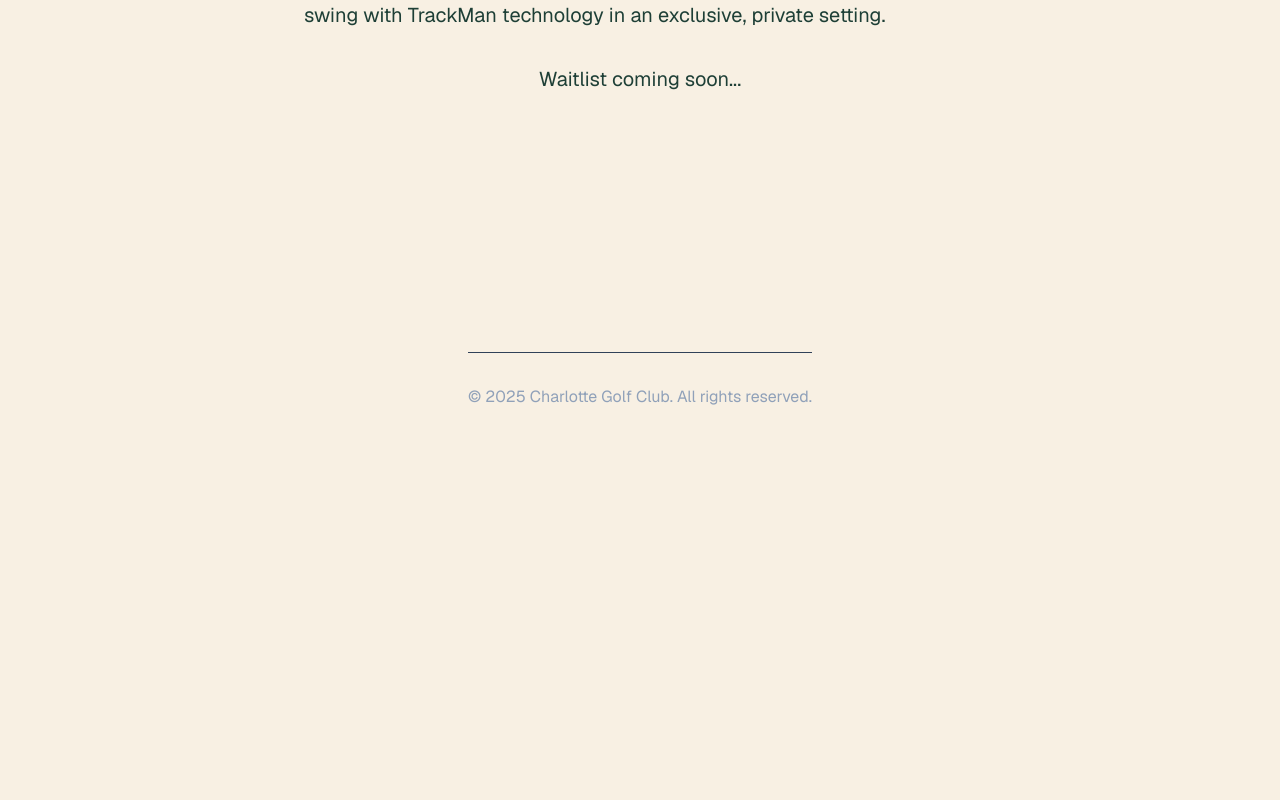
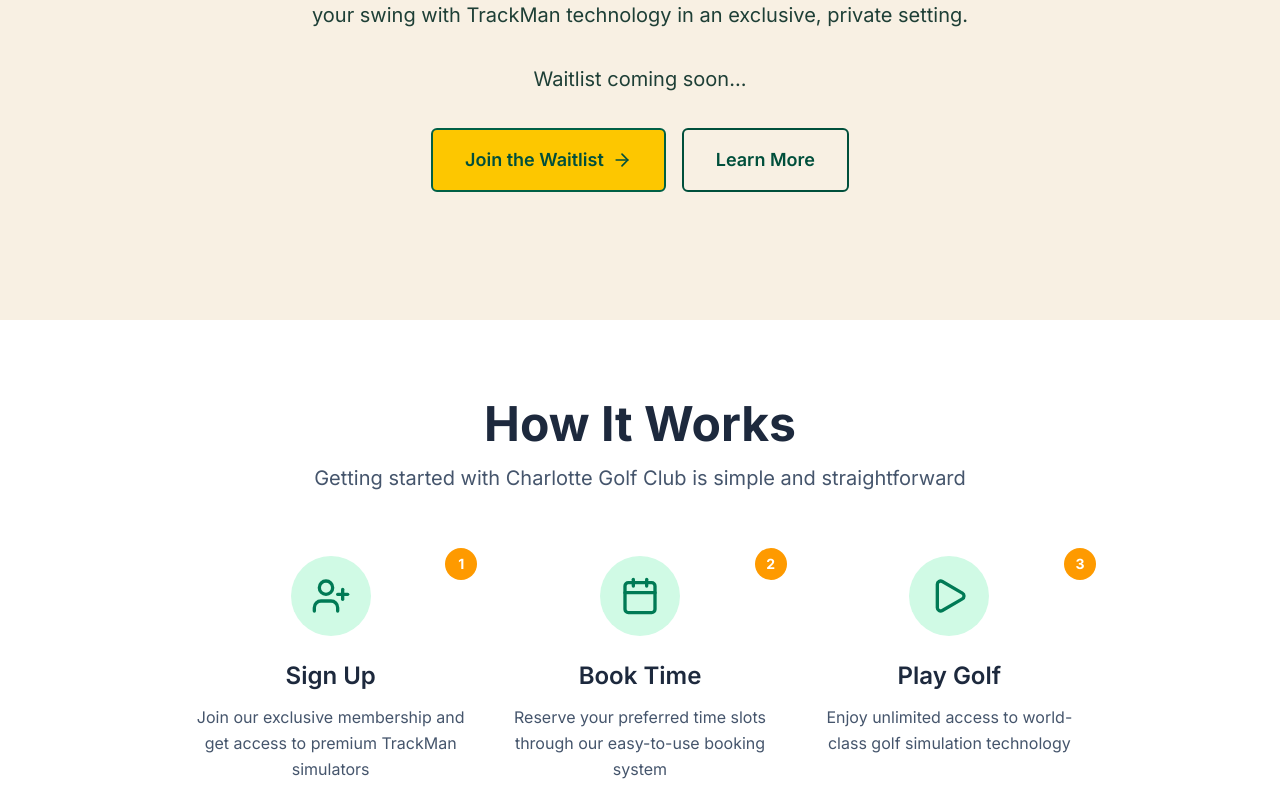
Before and after one commit to MatthewIczkowski/cltgc, a Next.js app: page / in a window 1280 px wide. Shown: the part 560-1360 px from the top of the page. Before the commit the page ends 1049 px from the top, so only its background shows below. Built offline with nearby package versions, Linux system fonts and the light colour scheme.

Commit message:
removed dark mode, added how it works, added hero section buttons, improved formatting

```diff
--- a/src/app/components/hero-section.tsx
+++ b/src/app/components/hero-section.tsx
@@ -1,10 +1,19 @@
+"use client"
+
 import React from 'react'
 import Image from 'next/image'
 import heroImage from '../../../public/hero-section.png'
+import { ArrowRight } from 'lucide-react'
 
 export function HeroSection() {
+  const scrollToWaitlist = () => {
+    document.getElementById("waitlist")?.scrollIntoView({ behavior: "smooth" })
+  }
+
   return (
     <div className="relative min-h-screen overflow-hidden">
+      <div className="relative z-10 container mx-auto px-4 text-center">
+        <div className="max-w-4xl mx-auto">
           <Image src={heroImage} alt="Charlotte Golf Club" className="mx-auto block"/>
           <h1 className="text-5xl md:text-7xl font-bold mb-6 leading-tight">Charlotte Golf Club</h1>
           <p className="text-xl md:text-2xl mb-4 font-medium">
@@ -15,8 +24,22 @@ export function HeroSection() {
               exclusive, private setting.
           </p>
           <p className="text-center text-lg md:text-xl mb-8 max-w-2xl mx-auto leading-relaxed">Waitlist coming soon...</p>
+          <div className="flex flex-col sm:flex-row gap-4 justify-center items-center">
+              <button
+                className="bg-yellow-400 hover:bg-yellow-500 text-emerald-900 border-emerald-800 border-2 font-semibold px-8 py-4 text-lg rounded-md flex items-center justify-center"
+                onClick={scrollToWaitlist}
+              >
+                Join the Waitlist
+                <ArrowRight className="ml-2 h-5 w-5"/>
+              </button>
+              <button
+                className="border-emerald-900 border-2 text-emerald-900 hover:bg-emerald-900 hover:text-white font-semibold px-8 py-4 text-lg rounded-md"
+              >
+                Learn More
+              </button>
             </div>
-
-
+          </div>
+        </div>
+      </div>
   );
 }
--- /dev/null
+++ b/src/app/components/how-it-works-section.tsx
@@ -0,0 +1,51 @@
+import { UserPlus, Calendar, Play } from "lucide-react"
+
+export function HowItWorksSection() {
+  const steps = [
+    {
+      icon: UserPlus,
+      title: "Sign Up",
+      description: "Join our exclusive membership and get access to premium TrackMan simulators",
+    },
+    {
+      icon: Calendar,
+      title: "Book Time",
+      description: "Reserve your preferred time slots through our easy-to-use booking system",
+    },
+    {
+      icon: Play,
+      title: "Play Golf",
+      description: "Enjoy unlimited access to world-class golf simulation technology",
+    },
+  ]
+
+  return (
+    <section className="py-20 bg-white w-full">
+      <div className="container mx-auto px-4">
+        <div className="text-center mb-16">
+          <h2 className="text-4xl md:text-5xl font-bold text-slate-800 mb-4">How It Works</h2>
+          <p className="text-xl text-slate-600 max-w-2xl mx-auto">
+            Getting started with Charlotte Golf Club is simple and straightforward
+          </p>
+        </div>
+
+        <div className="grid md:grid-cols-3 gap-8 max-w-4xl mx-auto">
+          {steps.map((step, index) => (
+            <div key={index} className="text-center group">
+              <div className="relative mb-6">
+                <div className="w-20 h-20 bg-emerald-100 rounded-full flex items-center justify-center mx-auto group-hover:bg-emerald-200 transition-colors duration-300">
+                  <step.icon className="w-10 h-10 text-emerald-700" />
+                </div>
+                <div className="absolute -top-2 -right-2 w-8 h-8 bg-amber-500 rounded-full flex items-center justify-center text-white font-bold text-sm">
+                  {index + 1}
+                </div>
+              </div>
+              <h3 className="text-2xl font-semibold text-slate-800 mb-3">{step.title}</h3>
+              <p className="text-slate-600 leading-relaxed">{step.description}</p>
+            </div>
+          ))}
+        </div>
+      </div>
+    </section>
+  )
+}
--- a/src/app/globals.css
+++ b/src/app/globals.css
@@ -12,13 +12,6 @@
   --font-mono: var(--font-geist-mono);
 }
 
-@media (prefers-color-scheme: dark) {
-  :root {
-    --background: #0a0a0a;
-    --foreground: #ededed;
-  }
-}
-
 body {
   background: var(--background);
   color: var(--foreground);
--- a/src/app/layout.tsx
+++ b/src/app/layout.tsx
@@ -1,34 +1,59 @@
-import type { Metadata } from "next";
-import { Geist, Geist_Mono } from "next/font/google";
-import "./globals.css";
+import type React from "react"
+import type { Metadata } from "next"
+import { Inter } from "next/font/google"
+import "./globals.css"
 
-const geistSans = Geist({
-  variable: "--font-geist-sans",
-  subsets: ["latin"],
-});
-
-const geistMono = Geist_Mono({
-  variable: "--font-geist-mono",
-  subsets: ["latin"],
-});
+const inter = Inter({ subsets: ["latin"] })
 
 export const metadata: Metadata = {
-  title: "Charlotte Golf Club",
-  description: "Private trackman membership coming soon",
-};
+  title: "Charlotte Golf Club - Premium TrackMan Golf Simulator Membership",
+  description:
+    "Join Charlotte Golf Club for exclusive access to professional-grade TrackMan golf simulators. Year-round golf with private access and detailed performance analytics.",
+  keywords: "golf simulator, TrackMan, Charlotte golf, private golf club, golf membership, indoor golf, simulator membership",
+  authors: [{ name: "Charlotte Golf Club" }],
+  openGraph: {
+    title: "Charlotte Golf Club - Premium Golf Simulator Membership",
+    description: "Experience professional-grade golf simulators year-round with TrackMan technology",
+    url: "https://cltgc.com",
+    siteName: "Charlotte Golf Club",
+    images: [
+      {
+        url: "/hero-section.png",
+        width: 1200,
+        height: 630,
+        alt: "Charlotte Golf Club - TrackMan Golf Simulators",
+      },
+    ],
+    locale: "en_US",
+    type: "website",
+  },
+  twitter: {
+    card: "summary_large_image",
+    title: "Charlotte Golf Club - Premium Golf Simulator Membership",
+    description: "Experience professional-grade golf simulation year-round with TrackMan technology",
+    images: ["/hero-section.png"],
+  },
+  robots: {
+    index: true,
+    follow: true,
+    googleBot: {
+      index: true,
+      follow: true,
+      "max-video-preview": -1,
+      "max-image-preview": "large",
+      "max-snippet": -1,
+    },
+  },
+}
 
 export default function RootLayout({
   children,
-}: Readonly<{
-  children: React.ReactNode;
-}>) {
+}: {
+  children: React.ReactNode
+}) {
   return (
-    <html lang="en">
-      <body
-        className={`${geistSans.variable} ${geistMono.variable} antialiased`}
-      >
-        {children}
-      </body>
+    <html lang="en" className="scroll-smooth">
+      <body className={inter.className}>{children}</body>
     </html>
-  );
+  )
 }
--- a/src/app/page.tsx
+++ b/src/app/page.tsx
@@ -1,12 +1,12 @@
 // import Image from "next/image";
 import { HeroSection } from "./components/hero-section";
+import { HowItWorksSection } from "./components/how-it-works-section";
 
 export default function Home() {
   return (
-    <div className="grid grid-rows items-center justify-items-center min-h-screen p-8 sm:p-20 font-[family-name:var(--font-geist-sans)]">
-      <main className="flex flex-col gap-[16px] row-start-2 items-center sm:items-start">
-        <HeroSection />
-      </main>
+    <div className="grid grid-rows items-center justify-items-center min-h-screen pt-8 pb-8 sm:pt-20 sm:pb-20">
+      <HeroSection />
+      <HowItWorksSection />
       <footer className="row-start-3 flex gap-[16px] flex-wrap items-center justify-center">
         <div className="border-t border-slate-700 mt-8 pt-8 text-center">
           <p className="text-slate-400">© {new Date().getFullYear()} Charlotte Golf Club. All rights reserved.</p>
```
Also changed, not shown: package.json (+7 -6 lines), 1 other file (tests, documents, lock files or other folders). Lines whose indentation alone changed are shown as unchanged.
